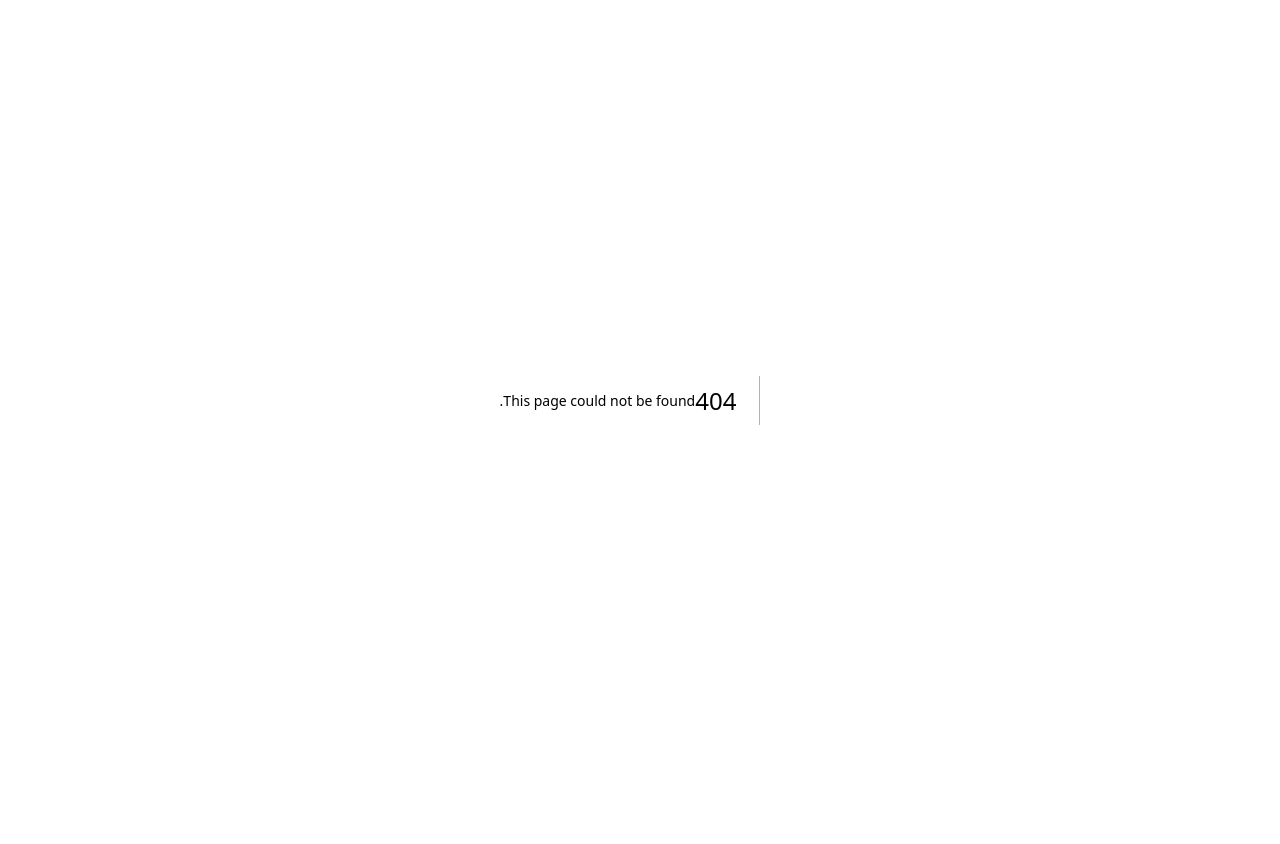
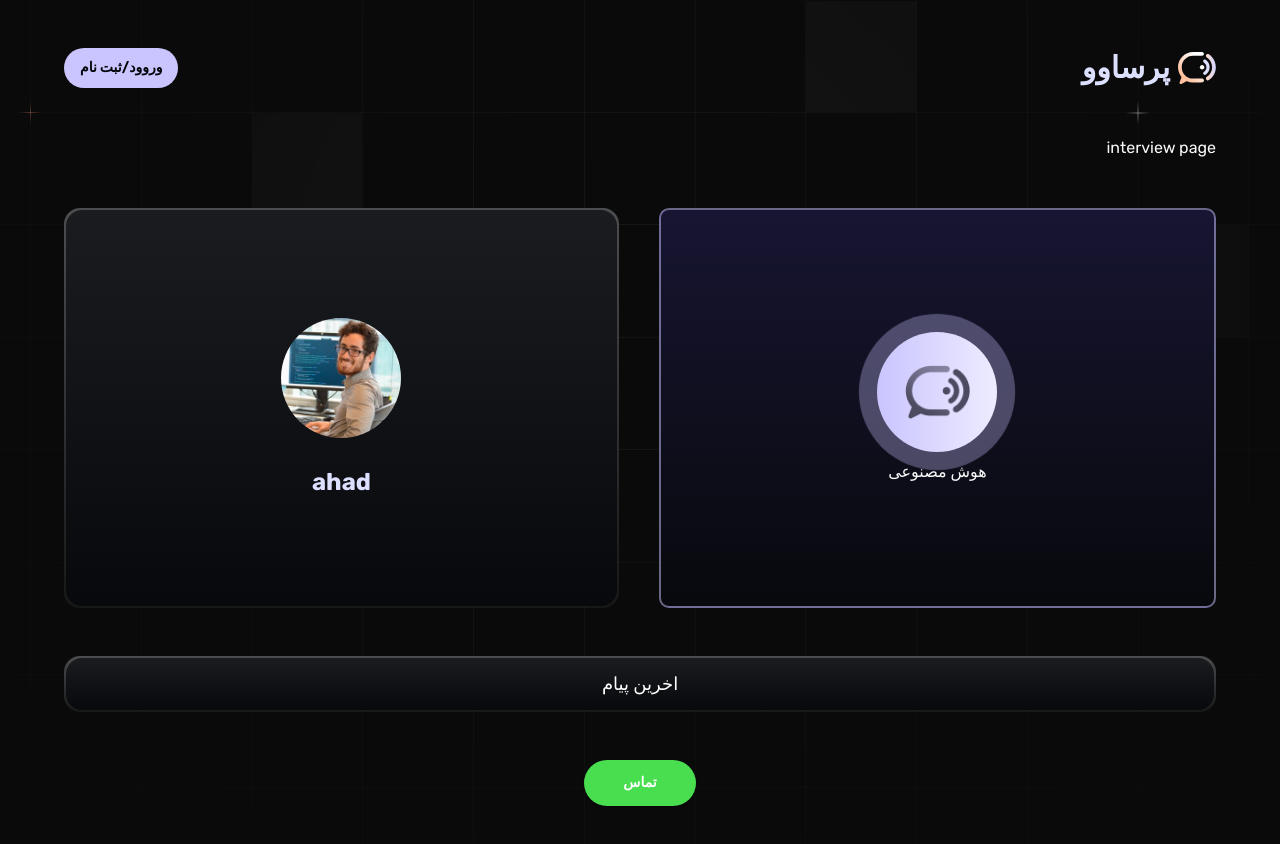
Before and after one commit to hephaestuse/porsavo, a Next.js app: page /interview in a window 1280 px wide. Before the commit this address had no page. Shown: the top 844 px of the page. Before the commit the page ends 800 px from the top, so only its background shows below. Built offline with nearby package versions, Linux system fonts and the light colour scheme; no server answers.

Commit message:
feat: interview agent page UI

```diff
--- /dev/null
+++ b/app/(root)/interview/page.tsx
@@ -0,0 +1,13 @@
+import Agent from "@/components/Agent";
+import React from "react";
+
+function page() {
+  return (
+    <>
+    <h1>interview page</h1>
+      <Agent userName="ahad"/>
+    </>
+  );
+}
+
+export default page;
--- /dev/null
+++ b/components/Agent.tsx
@@ -0,0 +1,86 @@
+import { cn } from "@/lib/utils";
+import { AgentProps } from "@/types";
+import Image from "next/image";
+import React from "react";
+
+enum CallStatus {
+  ACTIVE = "ACTIVE",
+  INACTIVE = "INACTIVE",
+  CONNECTING = "CONNECTING",
+  FINISHED = "FINISHED",
+}
+const messages = ["سلام من چطوری", "اخرین پیام"];
+const lastMessage = messages[messages.length - 1];
+function Agent({ userName }: AgentProps) {
+  const callStatus = CallStatus.INACTIVE;
+  const isSpeaking = true;
+  return (
+    <>
+      <div className="call-view">
+        <div className="card-interviewer">
+          <div className="avatar">
+            <Image
+              src={"/ai-avatar.png"}
+              alt="vapi"
+              width={65}
+              height={54}
+              className="object-cover"
+            />
+            {isSpeaking && <span className="animate-speak" />}
+          </div>
+          هوش مصنوعی
+        </div>
+
+
+        <div className="card-border">
+          <div className="card-content">
+            <Image
+              src={"/user-avatar.png"}
+              alt="user avatar"
+              width={540}
+              height={540}
+              className="rounded-full size-[120px] object-cover"
+            />
+            <h3>{userName}</h3>
+          </div>
+        </div>
+      </div>
+      {messages.length > 0 && (
+        <div className="transcript-border">
+          <div className="transcript">
+            <p
+              key={lastMessage}
+              className={cn(
+                "transition-opacity duration-500 opacity-0",
+                "animate-fadeIn opacity-100"
+              )}
+            >
+              {lastMessage}
+            </p>
+          </div>
+        </div>
+      )}
+      <div className="w-full flex justify-center">
+        {callStatus !== "ACTIVE" ? (
+          <button className="relative btn-call">
+            <span
+              className={cn(
+                "absolute animate-ping rounded-full opacity-75",
+                callStatus !== "CONNECTING" && "hidden"
+              )}
+            />
+            <span>
+              {callStatus === "INACTIVE" || callStatus === "FINISHED"
+                ? "تماس"
+                : "..."}
+            </span>
+          </button>
+        ) : (
+          <button className="btn-disconnect">پایان تماس</button>
+        )}
+      </div>
+    </>
+  );
+}
+
+export default Agent;
```
